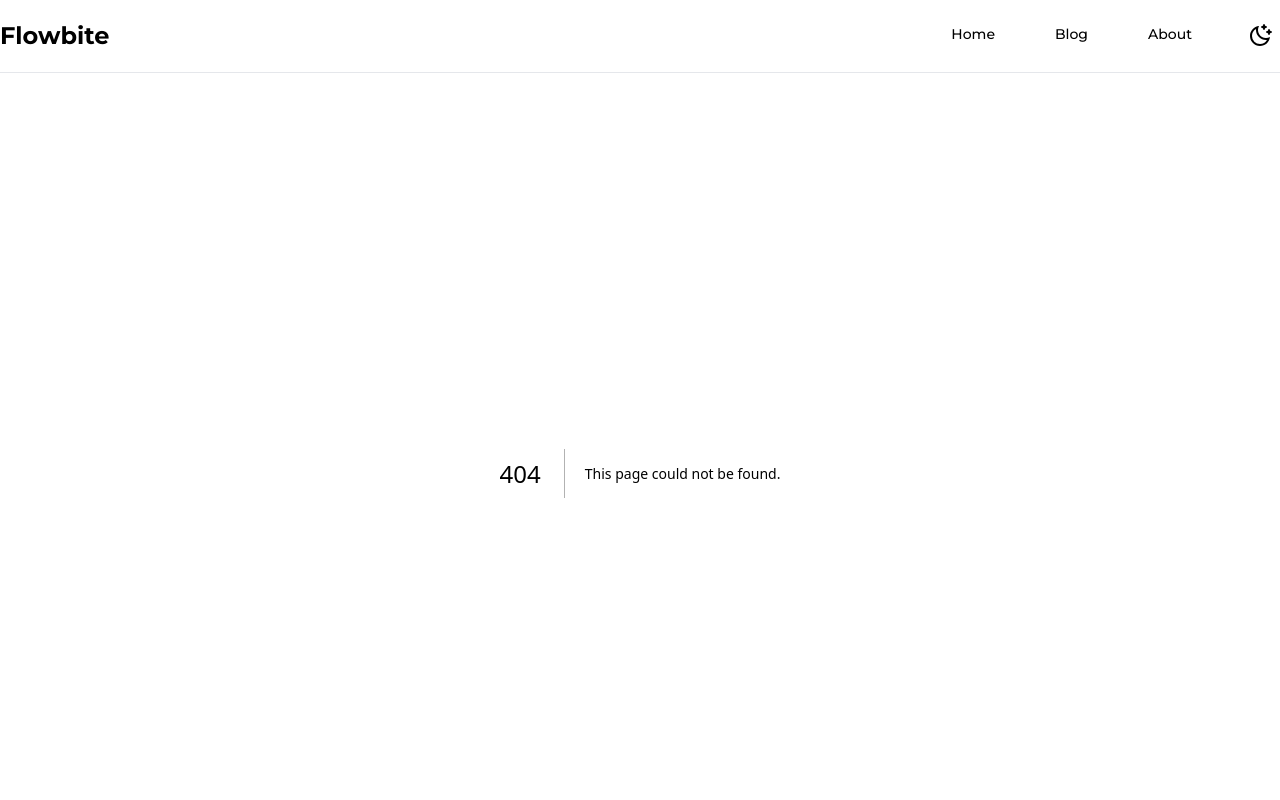
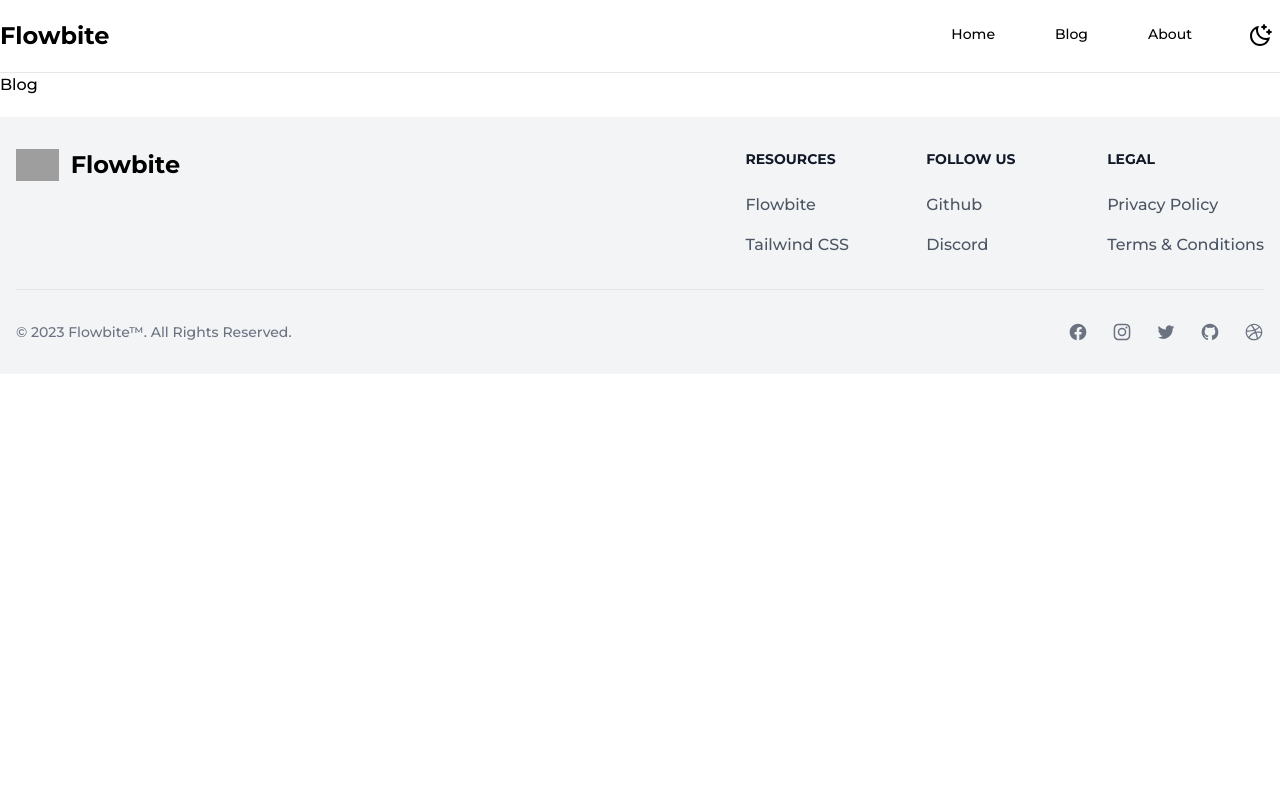
Before and after one commit to Fahmiali99/upreal-v2, a Next.js app: page /blog in a window 1280 px wide. Before the commit this address had no page. Shown: the top 800 px of the page. Built offline with nearby package versions, Linux system fonts and the light colour scheme; grey boxes are pictures that could not be loaded.

Commit message:
update splash screen

```diff
--- a/src/components/Layout.tsx
+++ b/src/components/Layout.tsx
@@ -7,11 +7,7 @@
 function Layout({ children }: LayoutProps): JSX.Element {
   return (
     <div>
-      <div className=" ">
-        <div>
-          <main>{children}</main>
-        </div>
-      </div>
+      <main>{children}</main>
     </div>
   );
 }
--- /dev/null
+++ b/src/components/common/SplashScreen.tsx
@@ -0,0 +1,13 @@
+import React from "react";
+import Image from "next/image";
+import logo from "@/../../public/assets/home/upreal.png";
+
+function SplashScreen() {
+  return (
+    <div className="h-screen flex justify-center items-center ">
+      <Image src={logo} alt="" width={350} />
+    </div>
+  );
+}
+
+export default SplashScreen;
--- a/src/pages/_app.tsx
+++ b/src/pages/_app.tsx
@@ -1,11 +1,14 @@
+import React, { useEffect, useState } from "react";
 import { ThemeProvider } from "next-themes";
 import NavigationBar from "@/components/common/NavigationBar";
 import "@/styles/globals.css";
 import type { AppProps } from "next/app";
 import FooterBar from "@/components/common/FooterBar";
-import { useEffect } from "react";
+
 import AOS from "aos";
 import "aos/dist/aos.css";
+import SplashScreen from "@/components/common/SplashScreen";
+
 function App({ Component, pageProps }: AppProps): JSX.Element {
   useEffect(() => {
     AOS.init({
@@ -15,13 +18,28 @@
       delay: 200,
     });
   });
+
+  const [isLoaded, setIsLoaded] = useState(false);
+  useEffect(() => {
+    const timer = setTimeout(() => {
+      setIsLoaded(true);
+    }, 3000);
+
+    return () => clearTimeout(timer);
+  }, []);
   return (
     <ThemeProvider attribute="class" enableSystem={false} defaultTheme="light">
-      <NavigationBar />
-      <div className=" ">
-        <Component {...pageProps} />
-      </div>
-      <FooterBar />
+      {!isLoaded ? (
+        <SplashScreen />
+      ) : (
+        <>
+          <NavigationBar />
+          <div className=" ">
+            <Component {...pageProps} />
+          </div>
+          <FooterBar />
+        </>
+      )}
     </ThemeProvider>
   );
 }
--- /dev/null
+++ b/src/pages/blog.tsx
@@ -0,0 +1,7 @@
+import React from "react";
+
+function Blog() {
+  return <div>Blog</div>;
+}
+
+export default Blog;
--- a/src/pages/index.tsx
+++ b/src/pages/index.tsx
@@ -1,5 +1,6 @@
 import Layout from "@/components/Layout";
 import HomePage from "@/modules/home";
+import SplashScreen from "@/components/common/SplashScreen";
 
 export const Home = (): JSX.Element => {
   return (
```
Also changed, not shown: public/assets/home/upreal.png (added).
